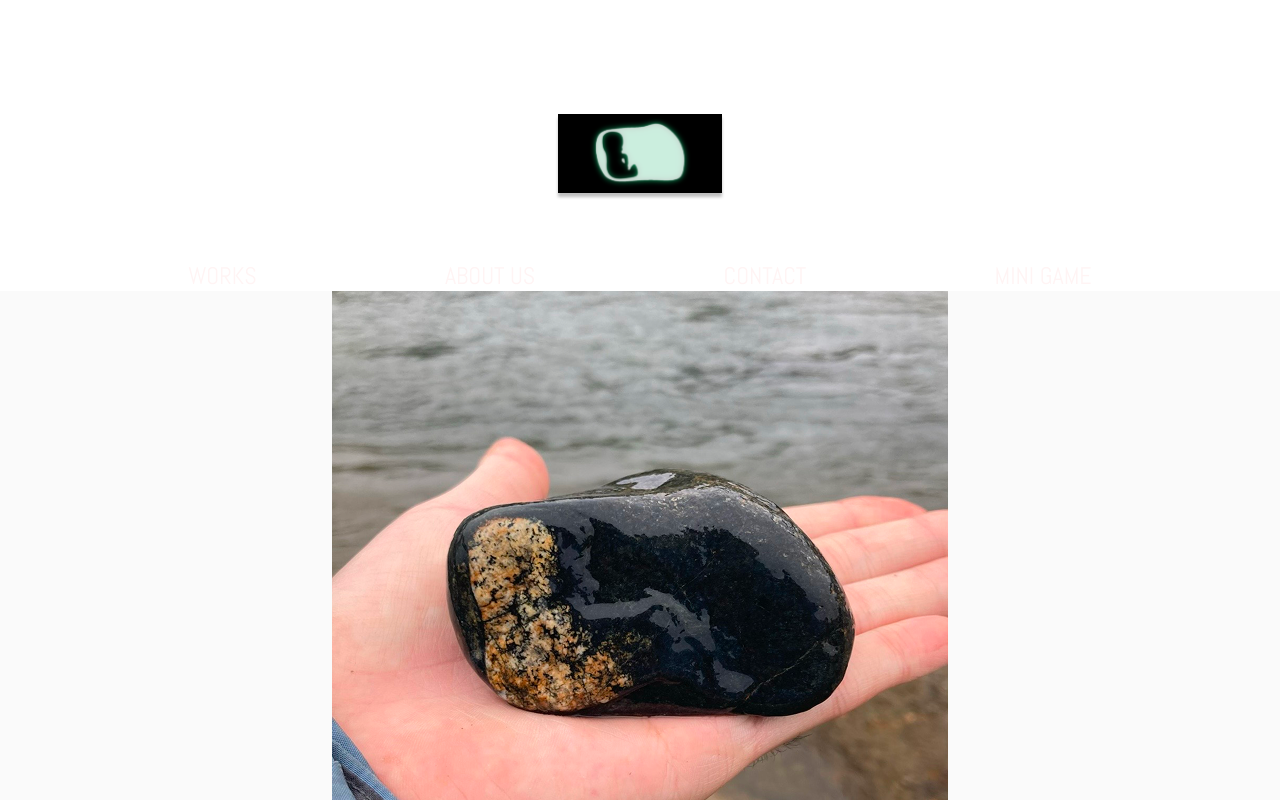
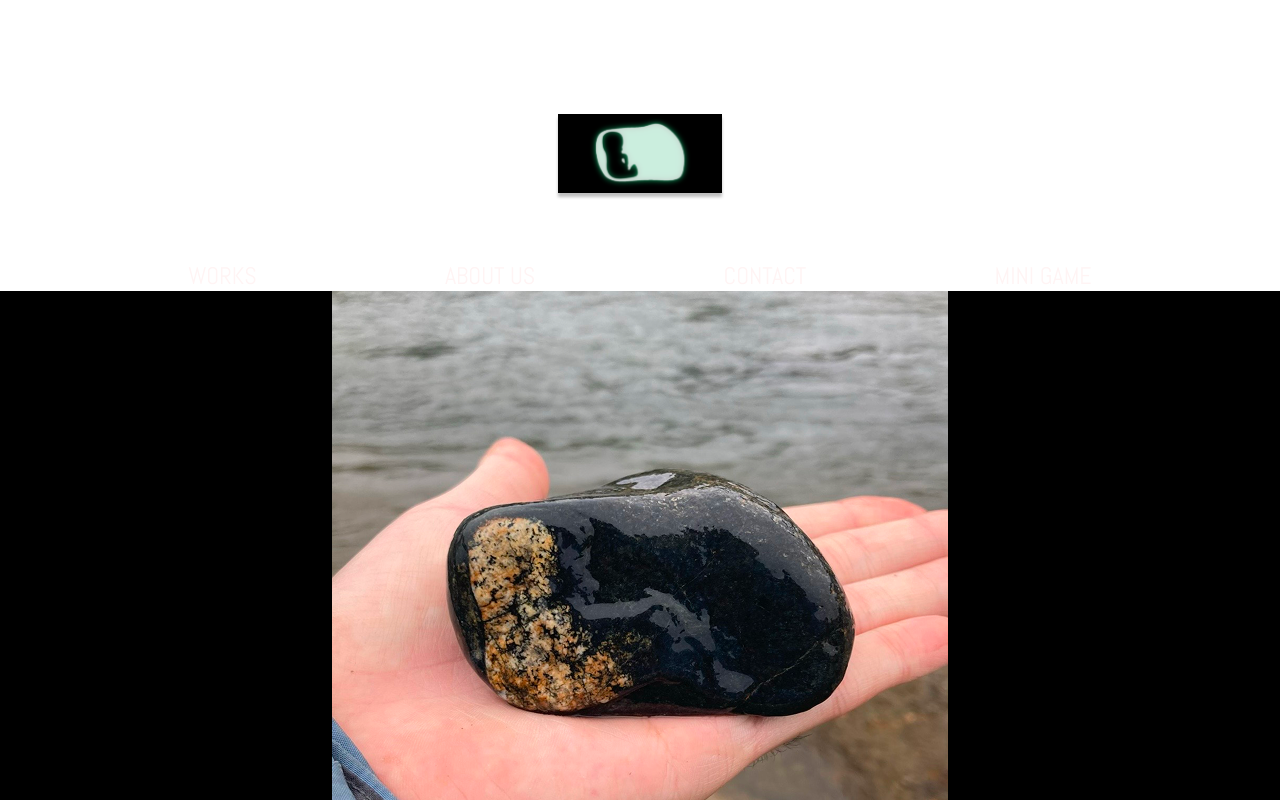
Before and after one commit to HelloNoa/digitalsummerfilm.com, a Next.js app: page / in a window 1280 px wide. Shown: the top 800 px of the page. Built offline with nearby package versions, Linux system fonts and the light colour scheme.

Commit message:
dark mode

```diff
--- a/src/app/about/page.module.css
+++ b/src/app/about/page.module.css
@@ -1,13 +1,13 @@
 .page {
-    --background: #fafafa;
-    --foreground: #fff;
+    --background: #000;
+    --foreground: #000;
 
-    --text-primary: #000;
-    --text-secondary: #666;
+    --text-primary: #ededed;
+    --text-secondary: #999;
 
-    --button-primary-hover: #383838;
-    --button-secondary-hover: #f2f2f2;
-    --button-secondary-border: #ebebeb;
+    --button-primary-hover: #ccc;
+    --button-secondary-hover: #1a1a1a;
+    --button-secondary-border: #1a1a1a;
 
     display: flex;
     flex-direction: column;
--- a/src/app/contact/page.module.css
+++ b/src/app/contact/page.module.css
@@ -1,14 +1,13 @@
 .page {
-    --background: #fafafa;
-    --foreground: #fff;
+    --background: #000;
+    --foreground: #000;
 
-    --text-primary: #000;
-    --text-secondary: #666;
+    --text-primary: #ededed;
+    --text-secondary: #999;
 
-    --button-primary-hover: #383838;
-    --button-secondary-hover: #f2f2f2;
-    --button-secondary-border: #ebebeb;
-
+    --button-primary-hover: #ccc;
+    --button-secondary-hover: #1a1a1a;
+    --button-secondary-border: #1a1a1a;
     display: flex;
     flex-direction: column;
     min-height: 70vh;
--- a/src/app/minigame/page.module.css
+++ b/src/app/minigame/page.module.css
@@ -1,13 +1,13 @@
 .page {
-    --background: #fafafa;
-    --foreground: #fff;
+    --background: #000;
+    --foreground: #000;
 
-    --text-primary: #000;
-    --text-secondary: #666;
+    --text-primary: #ededed;
+    --text-secondary: #999;
 
-    --button-primary-hover: #383838;
-    --button-secondary-hover: #f2f2f2;
-    --button-secondary-border: #ebebeb;
+    --button-primary-hover: #ccc;
+    --button-secondary-hover: #1a1a1a;
+    --button-secondary-border: #1a1a1a;
 
     display: flex;
     flex-direction: column;
--- a/src/app/page.module.css
+++ b/src/app/page.module.css
@@ -1,13 +1,13 @@
 .page {
-  --background: #fafafa;
-  --foreground: #fff;
+    --background: #000;
+    --foreground: #000;
 
-  --text-primary: #000;
-  --text-secondary: #666;
+    --text-primary: #ededed;
+    --text-secondary: #999;
 
-  --button-primary-hover: #383838;
-  --button-secondary-hover: #f2f2f2;
-  --button-secondary-border: #ebebeb;
+    --button-primary-hover: #ccc;
+    --button-secondary-hover: #1a1a1a;
+    --button-secondary-border: #1a1a1a;
 
     display: flex;
     min-height: 70vh;
@@ -15,7 +15,7 @@
     justify-content: center;
     background-color: var(--background);
 
-    img{
+    img {
         width: 616px;
         height: auto;
     }
@@ -147,7 +147,7 @@ a.secondary {
 
 @media (max-width: 768px) {
     .page {
-        img{
+        img {
             width: 506px;
         }
     }
--- a/src/app/works/page.module.css
+++ b/src/app/works/page.module.css
@@ -1,19 +1,18 @@
 .page {
-    --background: #fafafa;
-    --foreground: #fff;
+    --background: #000;
+    --foreground: #000;
 
-    --text-primary: #000;
-    --text-secondary: #666;
+    --text-primary: #ededed;
+    --text-secondary: #999;
 
-    --button-primary-hover: #383838;
-    --button-secondary-hover: #f2f2f2;
-    --button-secondary-border: #ebebeb;
+    --button-primary-hover: #ccc;
+    --button-secondary-hover: #1a1a1a;
+    --button-secondary-border: #1a1a1a;
 
     display: flex;
     min-height: 70vh;
     align-items: center;
     justify-content: center;
-    font-family: var(--font-geist-sans);
     background-color: var(--background);
 }
 
```
Lines whose indentation alone changed are shown as unchanged.
